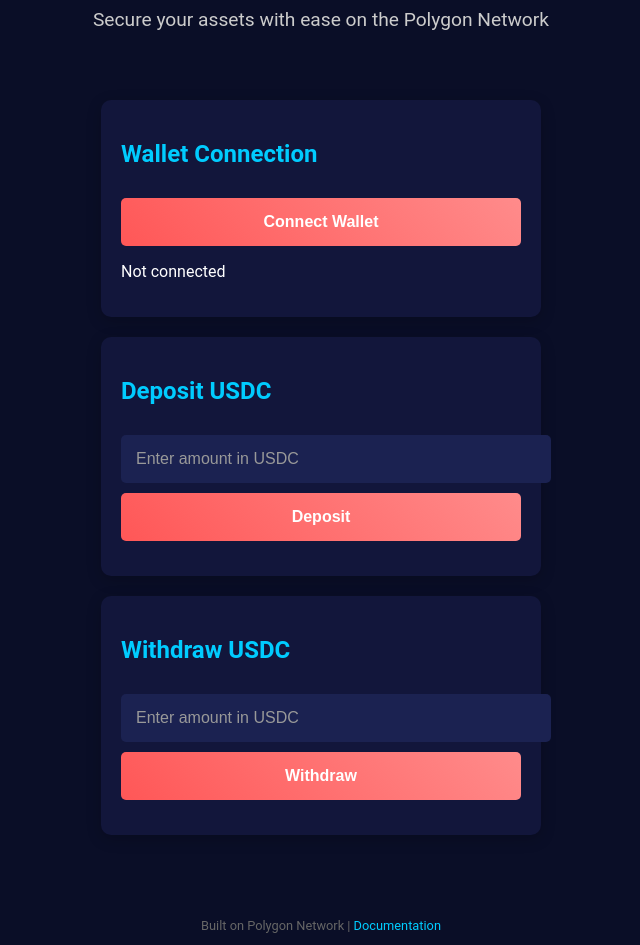
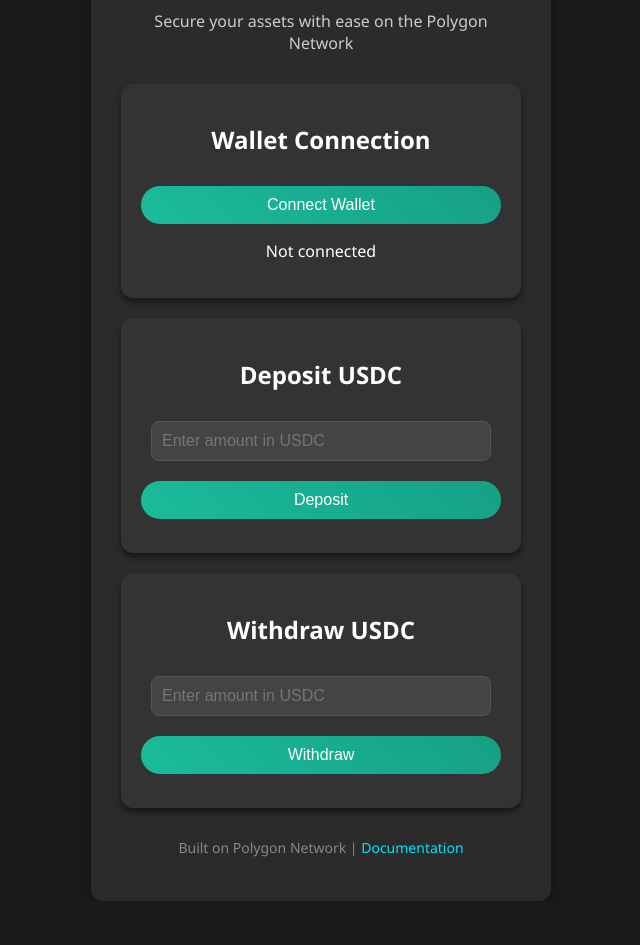
Before and after one commit to 25nyak/usdc-vault, a plain HTML site: page index.html in a window 1280 px wide. Shown: the whole page, without its empty margins (319-959 px from the left). After the commit the page ends 901 px from the top, so only its background shows below. Drawn offline with Linux system fonts and the light colour scheme; a script that the page names is missing.

Commit message:
Update Style.css

```diff
--- a/Style.css
+++ b/Style.css
@@ -1,116 +1,96 @@
-/* General resets */
-body, html {
+/* General Styling */
+body {
+    font-family: 'Segoe UI', Tahoma, Geneva, Verdana, sans-serif;
+    background-color: #1a1a1a; /* Dark background */
+    color: #ffffff; /* White text */
     margin: 0;
     padding: 0;
-    width: 100%;
-    height: 100%;
-    font-family: 'Roboto', sans-serif;
-    color: #ffffff;
-    background-color: #0a0e27; /* Dark background */
+    display: flex;
+    justify-content: center;
+    align-items: center;
+    height: 100vh;
 }
 
-/* Container setup */
-.container {
-    display: flex;
-    flex-direction: column;
-    align-items: center;
-    justify-content: center;
-    height: 100vh;
-    padding: 20px;
+a {
+    color: #00e5ff; /* Light cyan link color */
+    text-decoration: none;
 }
 
-/* Header styling */
+.container {
+    width: 90%;
+    max-width: 400px;
+    text-align: center;
+    background-color: #2b2b2b; /* Darker card background */
+    padding: 30px;
+    border-radius: 12px;
+    box-shadow: 0px 4px 15px rgba(0, 0, 0, 0.3);
+}
+
+/* Header Styling */
 header {
-    text-align: center;
-    margin-bottom: 50px;
+    margin-bottom: 30px;
 }
 
 header h1 {
-    font-size: 3em;
-    color: #ffffff;
-    margin-bottom: 0.5em;
+    font-size: 2em;
+    margin-bottom: 5px;
+    color: #00e5ff; /* Light cyan title */
 }
 
 header p {
-    font-size: 1.2em;
-    color: #cccccc;
+    color: #cccccc; /* Grey subtitle */
 }
 
-/* Card style for the wallet and action panels */
+/* Card Styling */
 .card {
-    background-color: #12163b; /* Darker card background */
+    background-color: #333333; /* Card background */
     padding: 20px;
-    border-radius: 10px;
-    box-shadow: 0px 4px 15px rgba(0, 0, 0, 0.2);
-    width: 100%;
-    max-width: 400px;
+    border-radius: 12px;
     margin-bottom: 20px;
+    box-shadow: 0 4px 6px rgba(0, 0, 0, 0.5);
 }
 
-.card h2 {
-    font-size: 1.5em;
-    color: #00ccff; /* Cyan-like color */
-    margin-bottom: 20px;
+/* Button Styling */
+.btn {
+    background: linear-gradient(45deg, #1abc9c, #16a085); /* Gradient button */
+    border: none;
+    color: white;
+    padding: 10px 20px;
+    font-size: 16px;
+    border-radius: 25px;
+    cursor: pointer;
+    margin-top: 10px;
+    width: 100%;
+    transition: background 0.3s;
 }
 
-/* Input and button styling */
-input[type="number"], button {
-    width: 100%;
-    padding: 15px;
-    margin-top: 10px;
-    border: none;
-    border-radius: 5px;
-    font-size: 1em;
+.btn:hover {
+    background: linear-gradient(45deg, #16a085, #1abc9c);
 }
 
-input[type="number"] {
-    background-color: #1b2251; /* Darker input background */
-    color: #ffffff;
+/* Input Field Styling */
+.input-field {
+    width: calc(100% - 20px);
+    padding: 10px;
+    margin: 10px 0;
+    border-radius: 8px;
+    border: 1px solid #555555; /* Input border */
+    background-color: #444444; /* Input background */
+    color: #ffffff; /* Input text */
+    font-size: 16px;
+    box-sizing: border-box;
 }
 
-input[type="number"]::placeholder {
-    color: #999999;
+/* Status Messages */
+.status {
+    font-size: 14px;
+    margin-top: 10px;
+    color: #e74c3c; /* Red for error messages */
 }
 
-button {
-    background-image: linear-gradient(45deg, #ff5757, #ff8b8b); /* Gradient button */
-    color: #ffffff;
-    font-weight: bold;
-    cursor: pointer;
-    transition: background-image 0.3s ease;
+/* Footer Styling */
+footer {
+    margin-top: 30px;
+    font-size: 14px;
+    color: #888888;
 }
-
-button:hover {
-    background-image: linear-gradient(45deg, #ff8b8b, #ff5757); /* Reverse gradient on hover */
-}
-
-/* Status messages */
-.status {
-    margin-top: 15px;
-    font-size: 0.9em;
-    color: #ff8b8b; /* Status message color */
-}
-
-/* Footer */
-footer {
-    margin-top: 50px;
-    text-align: center;
-    font-size: 0.8em;
-    color: #666666;
-}
-
-footer a {
-    color: #00ccff;
-    text-decoration: none;
-}
-
-footer a:hover {
-    text-decoration: underline;
-}
-
-/* Wallet Address Display */
-#walletAddress {
-    margin-top: 15px;
-    font-size: 1em;
-    color: #00ccff;
-}
```
